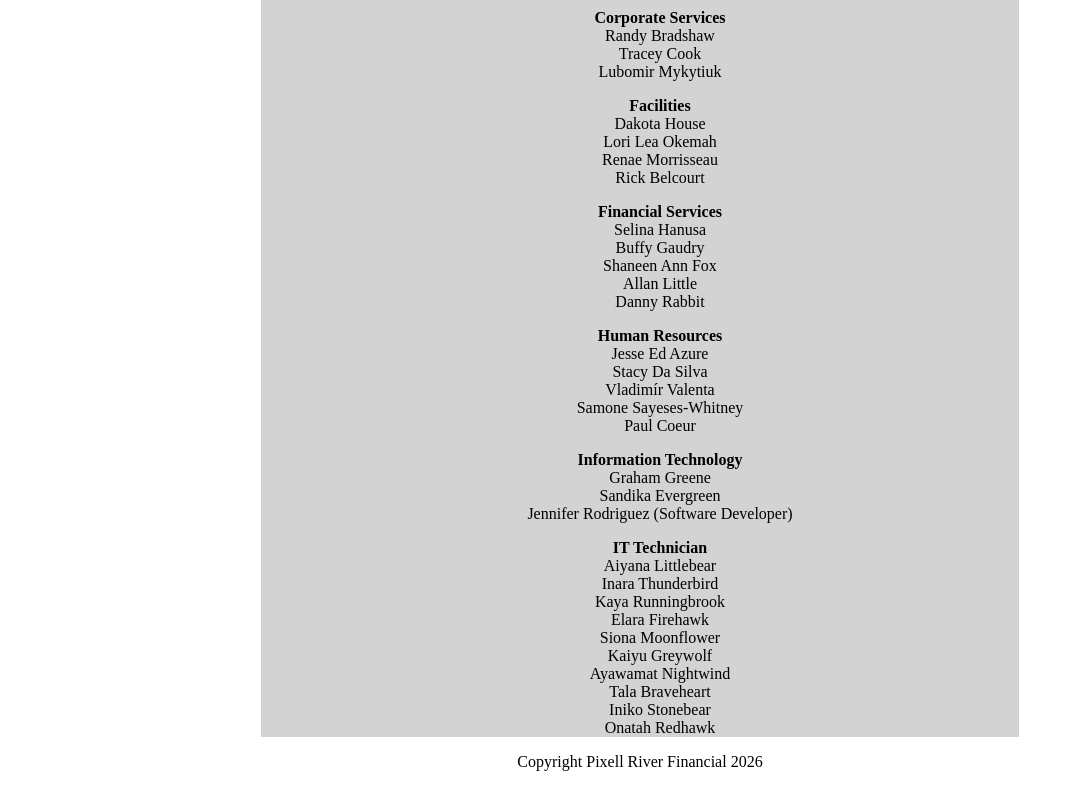
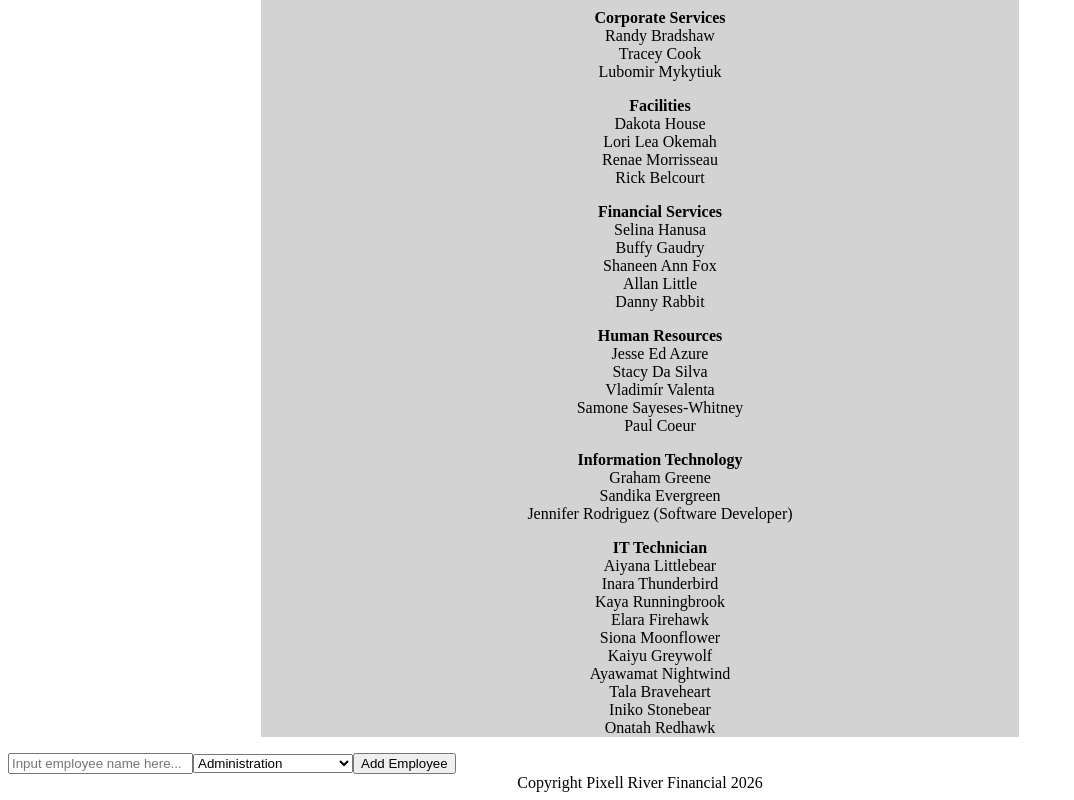
Before and after one commit to rrc-sp2025-omaxwell/Comp-4002-labs, a React (Vite) app: page / in a window 1280 px wide. Shown: the part 607-1407 px from the top of the page, without its empty margins (0-1074 px from the left). Before the commit the page ends 1386 px from the top, so only its background shows below. Built offline with nearby package versions, Linux system fonts and the light colour scheme.

Commit message:
feat: added base form input with drop down list.

```diff
--- a/src/App.tsx
+++ b/src/App.tsx
@@ -2,6 +2,7 @@
 import EmployeeList from "./components/common/employee_list/employee_list"
 import Header from "./components/common/header/header";
 import Footer from "./components/common/footer/footer";
+import { NewEmployee } from "./components/common/new_employee/new_employee";
 
 
 
@@ -10,6 +11,7 @@
         <>
             <Header />
             <EmployeeList />
+            <NewEmployee />
             <Footer />
         </>
     );
--- /dev/null
+++ b/src/components/common/new_employee/new_employee.tsx
@@ -0,0 +1,57 @@
+function validateName(employeeName) {
+    // Trim out leading and trailing spacs
+    const trimmedEmployeeName = employeeName.trim();
+
+    // Split first and last names
+    // Grab charcter index of the split
+    const nameSplitIndex = trimmedEmployeeName.indexOf(" ")
+
+    const firstName = trimmedEmployeeName.substring(0, nameSplitIndex);
+    const lastName = trimmedEmployeeName.substring(nameSplitIndex);
+
+
+    // Name error handling.
+    if (!trimmedEmployeeName) {
+        return "Employee name cannot be empty"
+    }
+
+    if (firstName.length < 3) {
+        return "Employee name must be a minimum of 3 characters."
+    }
+
+    return {firstName: firstName, lastName: lastName}
+}
+
+export function NewEmployee({employeeName, handleSearchChange}
+    :{
+        searchValue: string,
+        handleSearchChange: (newValue: string) => void
+    }) {
+
+    return(
+        <form className="new-employee-form">
+            <input type="text"
+                name="employee-field-term"
+                placeholder="Input employee name here..."
+                value={employeeName}
+                onChange={e => handleSearchChange(e.target.value)}
+            />
+            <select
+                name="departments-dropdown-list"
+                placeholder="Select department"
+            >
+                <option value="Administration">Administration</option>
+                <option value="Audit">Audit</option>
+                <option value="Banking Operations">Banking Operations</option>
+                <option value="Communications">Communications</option>
+                <option value="Corporate Services">Corporate Services</option>
+                <option value="Facilities">Facilities</option>
+                <option value="Financial Services">Financial Services</option>
+                <option value="Human Resources">Human Resources</option>
+                <option value="Information Technology">Information Technology</option>
+                <option value="IT Technician">IT Technician</option>
+            </select>
+            <input type="submit" value="Add Employee" />
+        </form>
+    );
+}
```
